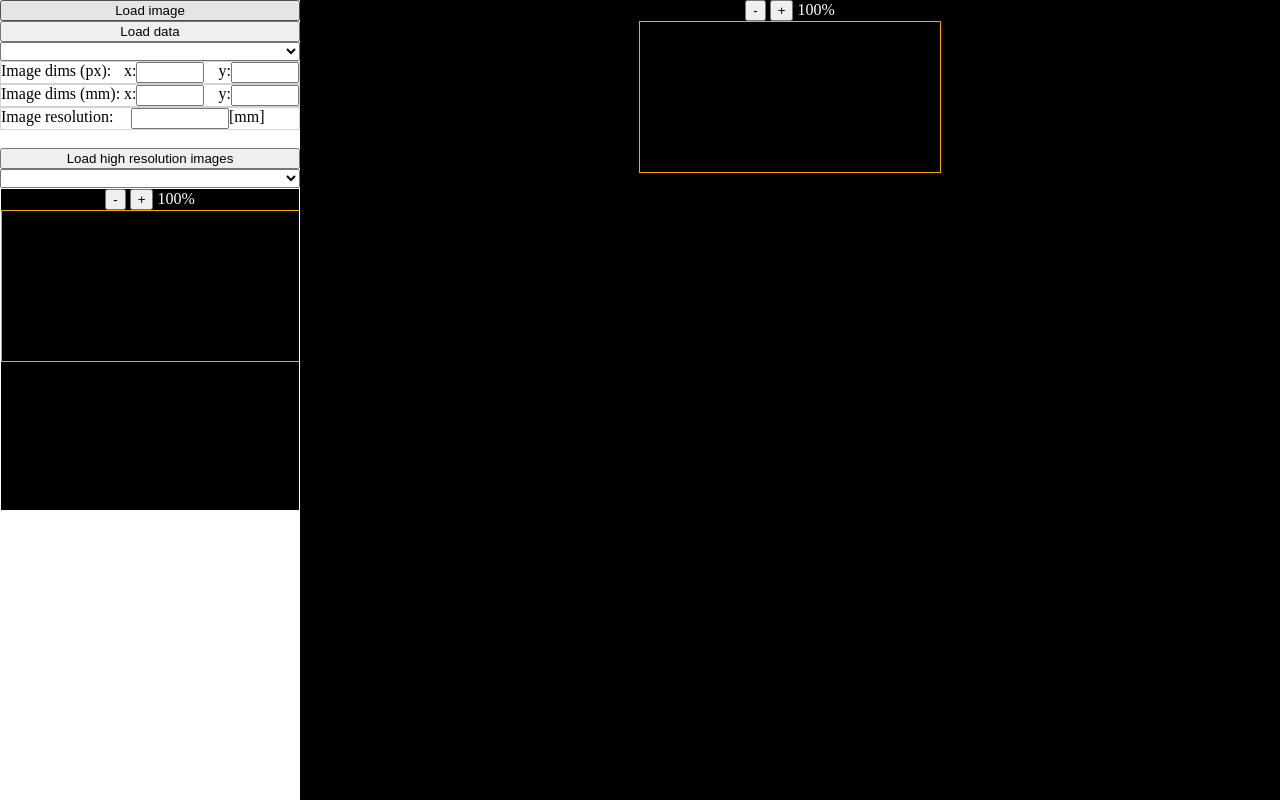
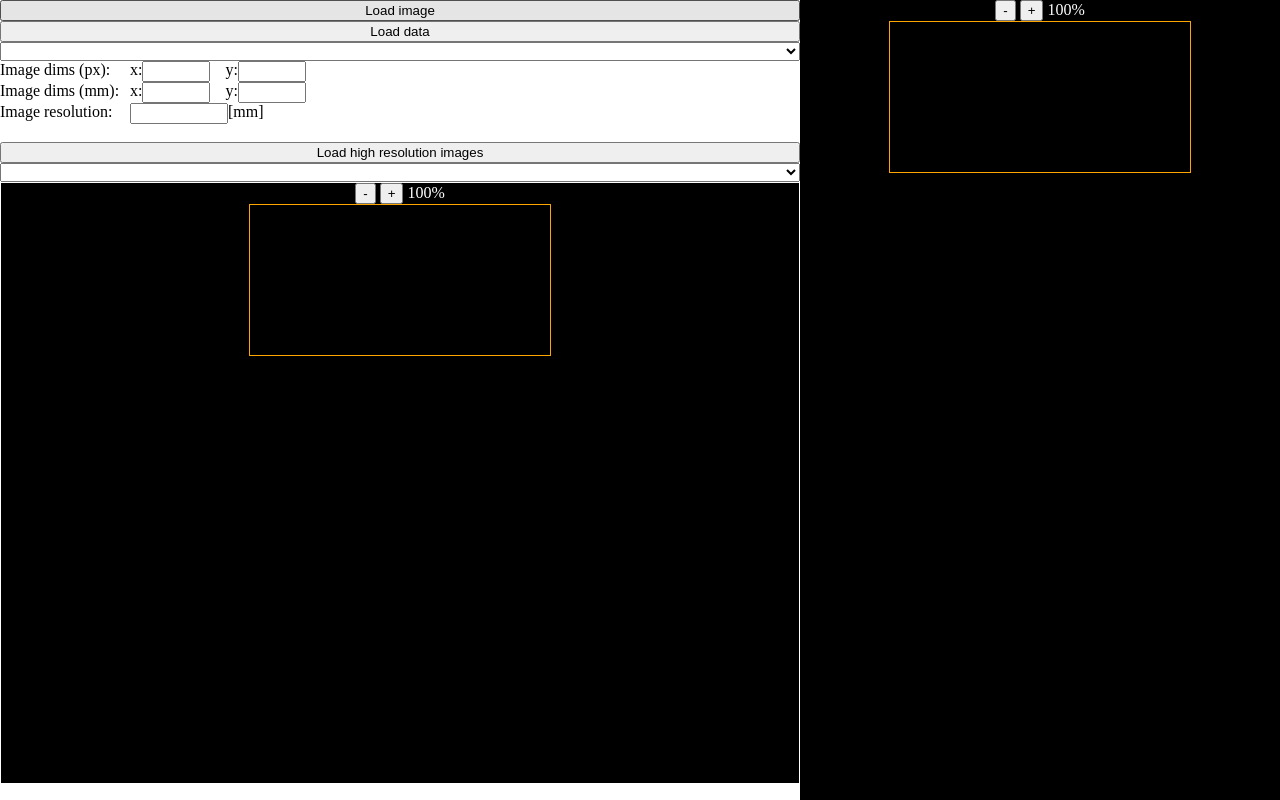
Before and after one commit to SergeyLebedkin/FabricsMLWeb, a website built with webpack: page src/select.html in a window 1280 px wide. Built offline with nearby package versions, Linux system fonts and the light colour scheme.

Commit message:
get hires preview bigges, split css

```diff
--- /dev/null
+++ b/src/css/scan.css
@@ -0,0 +1,89 @@
+html, body {
+    display: flex;
+    flex-direction: column;
+    margin: 0px;
+    height: 100%;
+}
+
+.main-panel {
+    flex-grow: 1;
+    display: flex;
+    flex-direction: row;
+}
+
+.left-panel {
+    display: flex;
+    flex-direction: column;
+    min-width: 300px;
+    max-width: 300px;
+    overflow: auto;
+}
+
+.left-panel-select {
+    display: flex;
+    flex-direction: column;
+    min-width: 800px;
+    max-width: 800px;
+    overflow: auto;
+}
+
+.center-panel {
+    display: flex;
+    flex-direction: column;
+    background: #000000;
+    width: 100%;
+    min-height: 100%;
+    max-height: 100%;
+    overflow: auto;
+}
+
+.bordered-panel {
+    border: 1px solid lightgray
+}
+
+.row-panel {
+    display: flex;
+    flex-direction: row;
+    padding: 0;
+    border: 1px solid lightgray
+}
+
+.highres_image_panel {
+    min-height: 600px;
+    max-height: 600px;
+    background: #000000;
+    border: 1px solid white;
+}
+
+#histogram_canvas_panel {
+    text-align: center;
+    height: 450px;
+}
+
+#image_canvas_panel {
+    flex-direction: row;
+    overflow: auto;
+    text-align: center;
+}
+
+#image_canvas_panel_high_res {
+    width: 100%;
+    height: 100%;
+    overflow: auto;
+    background: #000000;
+    text-align: center;
+}
+
+#center-panel {
+    text-align: center;
+    display: flex;
+    flex-direction: column;
+}
+
+#scaleFactor {
+    color: white;
+}
+
+#scaleFactorHR {
+    color: white;
+}
--- a/src/css/styles.css
+++ b/src/css/select.css
@@ -14,8 +14,8 @@ html, body {
 .left-panel {
     display: flex;
     flex-direction: column;
-    min-width: 300px;
-    max-width: 300px;
+    min-width: 800px;
+    max-width: 800px;
     overflow: auto;
 }
 
@@ -37,12 +37,13 @@ html, body {
     display: flex;
     flex-direction: row;
     padding: 0;
-    border: 1px solid lightgray
 }
 
-#histogram_canvas_panel {
-    text-align: center;
-    height: 450px;
+.highres_image_panel {
+    min-height: 600px;
+    max-height: 600px;
+    background: #000000;
+    border: 1px solid white;
 }
 
 #image_canvas_panel {
@@ -52,10 +53,10 @@ html, body {
 }
 
 #image_canvas_panel_high_res {
-    width: 100%;
-    height: 300px;
+    max-height: 600px;
+    min-height: 600px;
+    flex-direction: row;
     overflow: auto;
-    background: #000000;
     text-align: center;
 }
 
--- a/src/js/FabricsML/Types/ImageInfo.ts
+++ b/src/js/FabricsML/Types/ImageInfo.ts
@@ -165,7 +165,7 @@ export class ImageInfo {
         // update borders data
         canvasBordersData.data.fill(0);
         canvasBordersCtx.putImageData(canvasBordersData, 0, 0);
-        for (let i = 0; i < canvasMaskData.data.length - 4; i += 4) {
+        for (let i = 0; i < canvasMaskData.data.length - this.canvasMask.width * 4 - 4; i += 4) {
             let x = Math.trunc((i / 4) % this.canvasMask.width);
             let y = Math.trunc((i / 4) / this.canvasMask.width);
             // horizontal border
--- a/src/select.html
+++ b/src/select.html
@@ -3,7 +3,7 @@
 
 <head>
     <title>FabricsMLWeb</title>
-    <link rel="stylesheet" type="text/css" href="css/styles.css">
+    <link rel="stylesheet" type="text/css" href="css/select.css">
 </head>
 
 <body>
@@ -41,8 +41,8 @@
             <button id="buttonLoadImageFileHR">Load high resolution images</button>
             <input type="file" multiple id="inputImageFileHR" style="display:none">
             <select id="selectImagesHR"></select>
-            <div style="background: #000000; border: 1px solid white">
-                <div style="flex-direction: row; text-align: center; background: #000000">
+            <div class="highres_image_panel">
+                <div style="flex-direction: row; text-align: center">
                     <button id="buttonScaleDownHR">-</button>
                     <button id="buttonScaleUpHR">+</button>
                     <a id="scaleFactorHR">100%</a>
```
Also changed, not shown: src/scan.html (+1 -1 lines), 1 other file.
